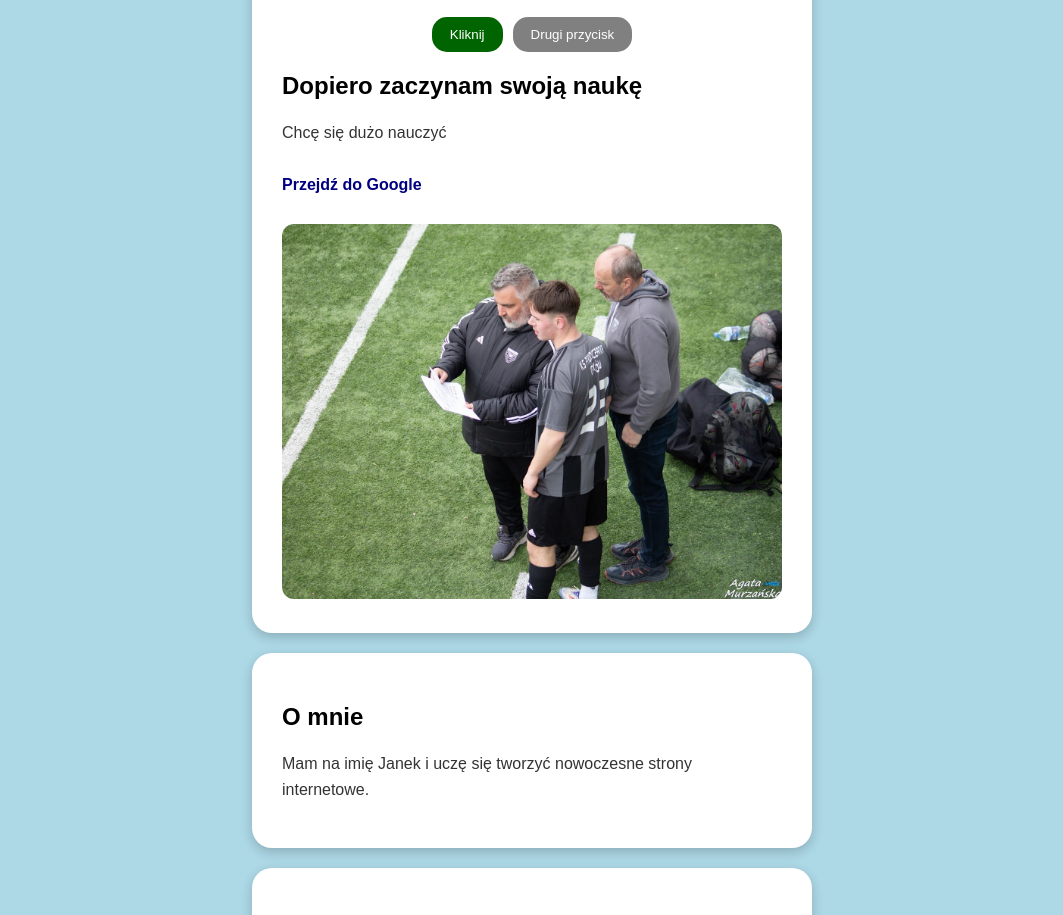
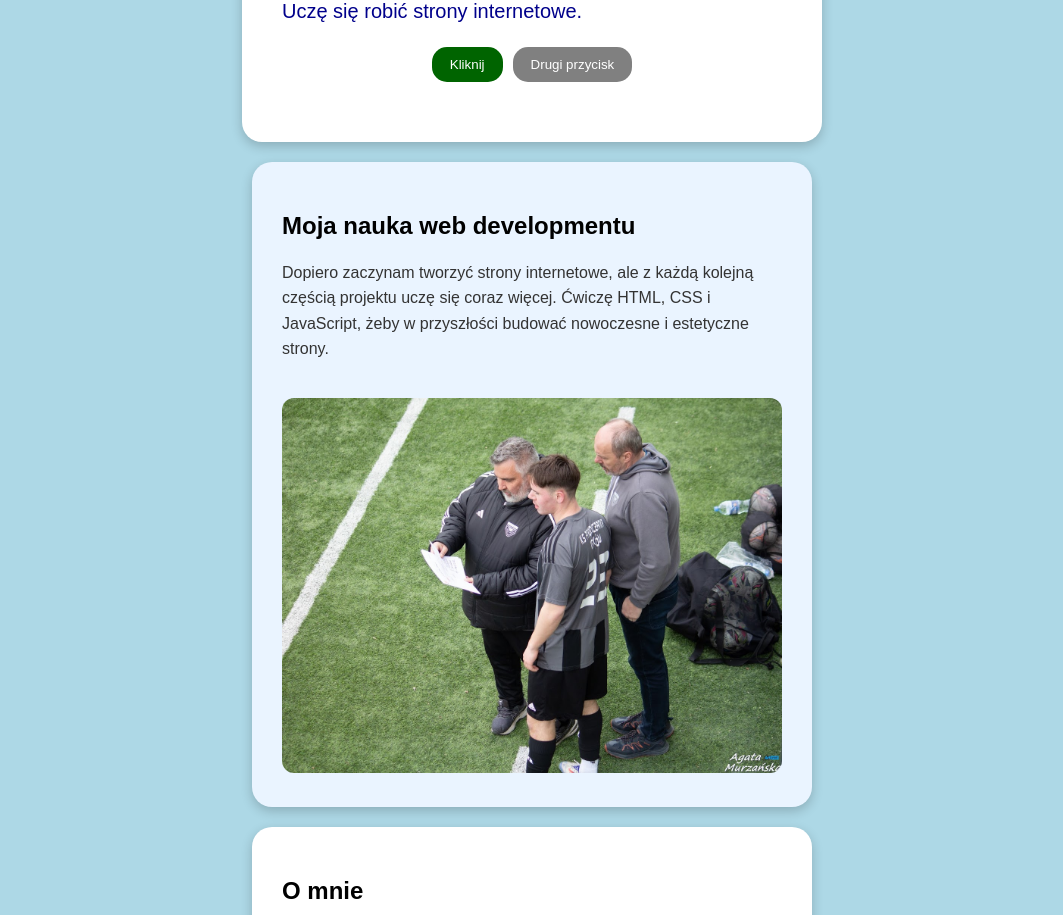
Before and after one commit to Janek7734/JANOVKA-website, a plain HTML site: page index.html in a window 1280 px wide. Shown: the part 251-1166 px from the top of the page, without its empty margins (108-1171 px from the left). Drawn offline with Linux system fonts and the light colour scheme.

Commit message:
update homepage sections

```diff
--- a/index.html
+++ b/index.html
@@ -15,7 +15,7 @@
         </div>
     </div>
 
-    <div id="start" class="box">
+    <div id="start" class="box start-box">
         <h1 id="glowny-naglowek">Witam, z tej strony Janek!</h1>
         <p class="opis tekst-js">Uczę się robić strony internetowe.</p>
 
@@ -23,12 +23,12 @@
             <button class="przycisk-glowny">Kliknij</button>
             <button class="przycisk-drugi">Drugi przycisk</button>
         </div>
-
-        <h2>Dopiero zaczynam swoją naukę</h2>
-        <p>Chcę się dużo nauczyć</p>
-        <a class="link-box" href="https://google.com">Przejdź do Google</a>
-        <img src="IMG_5226.JPG" alt="Przykładowy obrazek">
     </div>
+    <section id="nauka" class="box naukaclass">
+        <h2>Moja nauka web developmentu</h2>
+        <p>Dopiero zaczynam tworzyć strony internetowe, ale z każdą kolejną częścią projektu uczę się coraz więcej. Ćwiczę HTML, CSS i JavaScript, żeby w przyszłości budować nowoczesne i estetyczne strony.</p>
+        <img src="IMG_5226.JPG" alt="Moje zdjęcie" class="zdjnauka">
+    </section>
 
     <section id="omnie" class="box">
         <h2>O mnie</h2>
--- a/style.css
+++ b/style.css
@@ -34,12 +34,6 @@ button {
     padding: 10px 18px;
     border: none;
     border-radius: 15px;
-}
-
-img {
-    margin-top: 30px;
-    border-radius: 12px;
-    width: 100%;
 }
 
 .box {
@@ -89,7 +83,7 @@ img {
     display: flex;
     justify-content: space-between;
     align-items: center;
-    max-width: 500px;
+    max-width: 1000px;
     margin: 0 auto 20px auto;
 }
 
@@ -110,7 +104,7 @@ img {
 }
 
 .stopka {
-    max-width: 500px;
+    max-width: 1000px;
     margin: 0 auto;
     text-align: center;
     color: darkblue;
@@ -153,3 +147,17 @@ form button {
 .czerwony-naglowek {
     color: red;
 }
+
+.zdjnauka {
+    width: 100%;
+    border-radius: 12px;
+    margin-top: 20px;
+}
+
+.naukaclass {
+    background-color: #eaf4ff;
+}
+
+.start-box {
+    padding: 60px 40px;
+}
```
